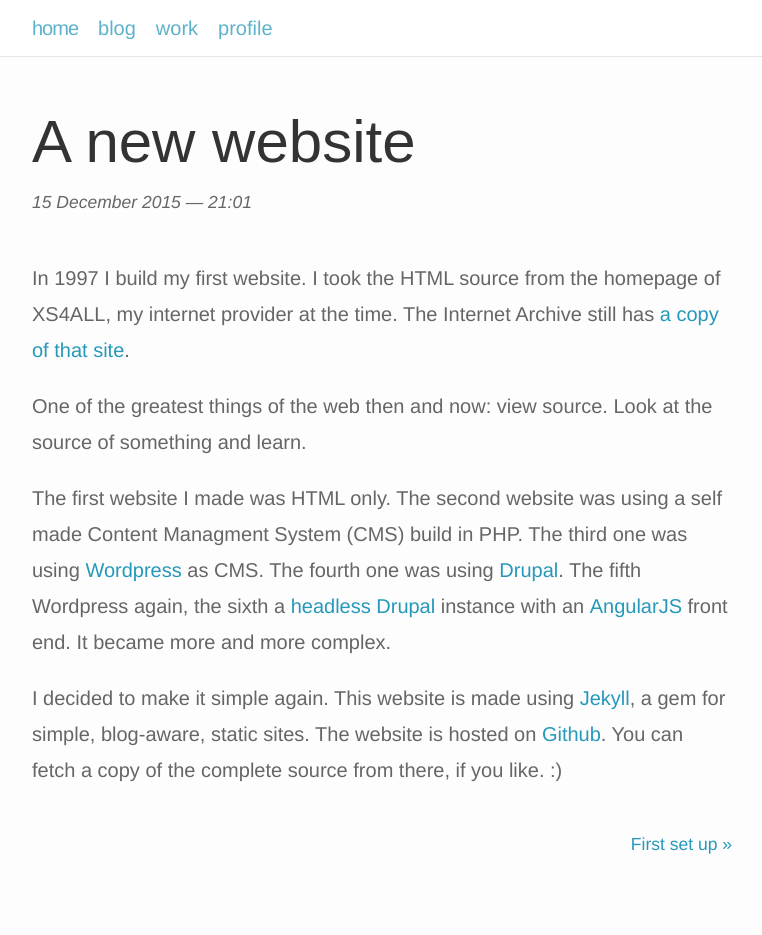
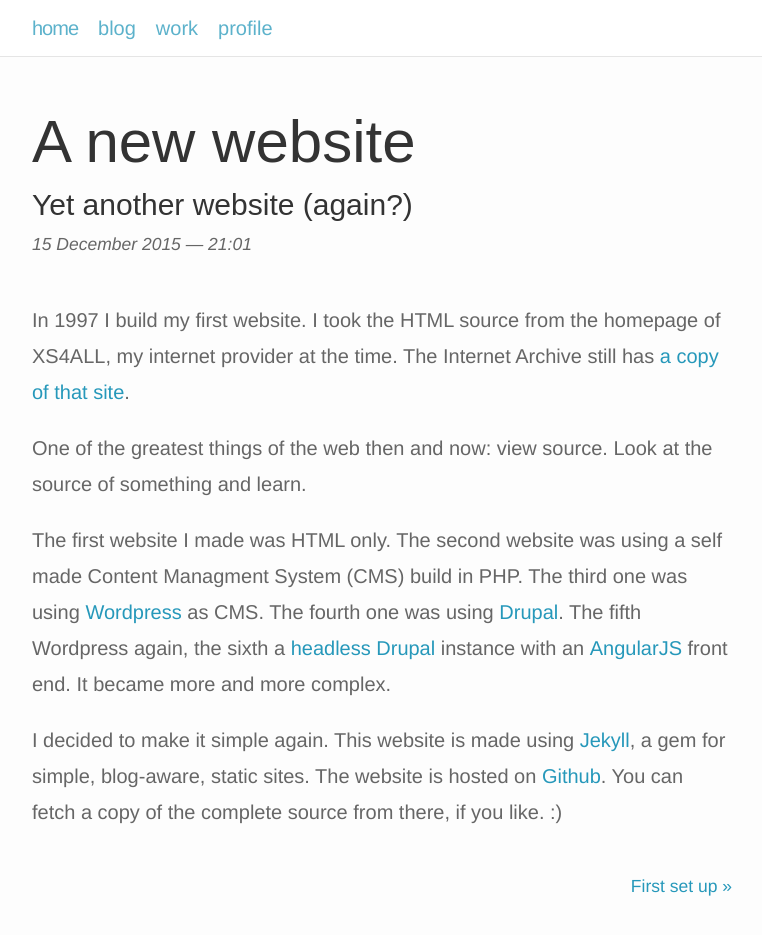
Before and after one commit to jooplaan/jooplaan.github.io, a Jekyll site: the page built from _posts/2015-12-15-new-website.markdown, in a window 1280 px wide and 1021 px high. Shown: the top 935 px of the window, without its empty margins (258-1020 px from the left). Built offline with Jekyll 4.4.1, drawn with Linux system fonts in a browser that asks for light colours.

Commit message:
Adding description to blog post page

```diff
--- a/_layouts/post.html
+++ b/_layouts/post.html
@@ -5,6 +5,7 @@ layout: default
 
   <header class="post-header">
     <h1 class="post-title">{{ page.title }}</h1>
+    <h2 class="post-description">{{ page.description }}</h2>
     <p class="post-meta">{{ page.date | date: "%-d %B %Y — %H:%M" }}{% if page.author %} • {{ page.author }}{% endif %}{% if page.meta %} • {{ page.meta }}{% endif %}</p>
   </header>
 
```
